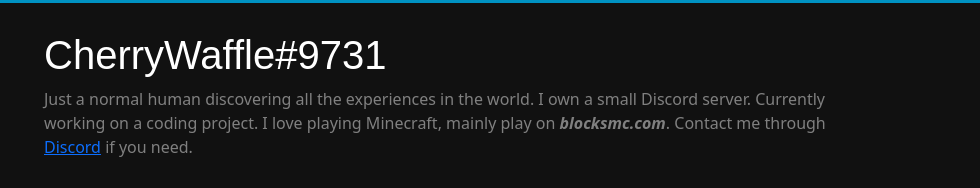
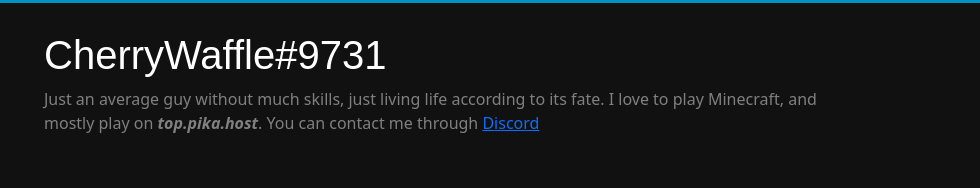
Before and after one commit to ranjithh-github/cherrywaffle.github.io, a plain HTML site: page index.html in a window 1280 px wide. Shown: the top 188 px of the page, 300-1280 px from the left. Drawn offline with nearby package versions, Linux system fonts and the light colour scheme; a web font is replaced by a local one.

Commit message:
Update Bio

```diff
--- a/index.html
+++ b/index.html
@@ -35,7 +35,7 @@
                     <!-- NAME OF THE PERSON -->
                     <h1>CherryWaffle#9731</h1>
                     <!-- ABOUT HIM -->
-                    <p class="gray-text">Just a normal human discovering all the experiences in the world. I own a small Discord server. Currently working on a coding project. I love playing Minecraft, mainly play on <b><i>blocksmc.com</i></b>. Contact me through <a href="discord://-/users/878556236797341786">Discord</a> if you need.</p>
+                    <p class="gray-text">Just an average guy without much skills, just living life according to its fate. I love to play Minecraft, and mostly play on <b><i>top.pika.host</i></b>. You can contact me through <a href="https://discord.com/users/793002654359224331">Discord</a></p>
                 </div>
             </div>
         </div>
```
